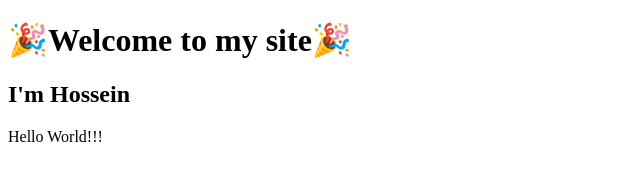
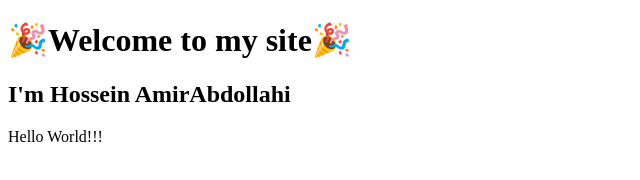
Before and after one commit to hossein-amirabdollahi/Hello_GitHub, a plain HTML site: page index.html in a window 1280 px wide. Shown: the whole page, without its empty margins (0-640 px from the left). Drawn offline with Linux system fonts and the light colour scheme.

Commit message:
Update index.html with adding my family name

```diff
--- a/index.html
+++ b/index.html
@@ -5,7 +5,7 @@
     </head>
     <body>
         <h1>🎉Welcome to my site🎉</h1>
-        <h2>I'm Hossein</h2>
+        <h2>I'm Hossein AmirAbdollahi</h2>
         Hello World!!!
     </body>
 </html>
```
